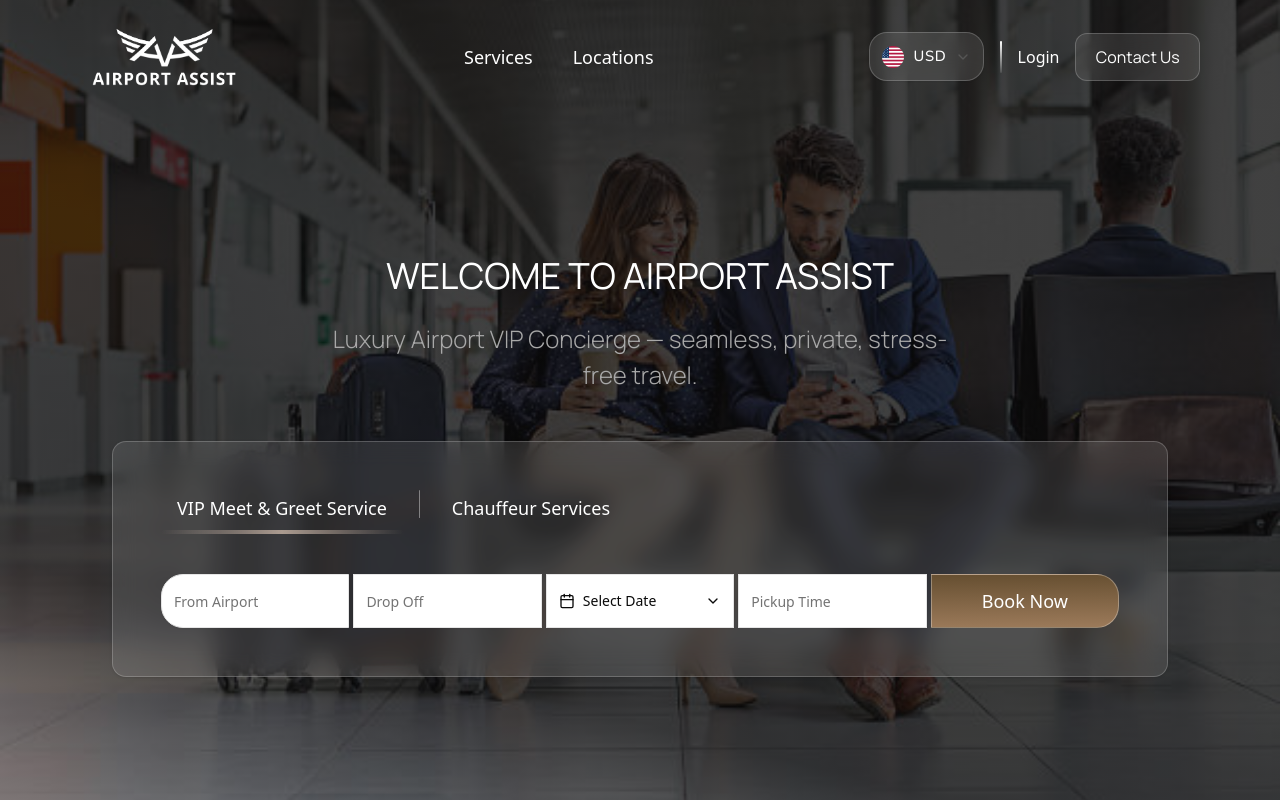
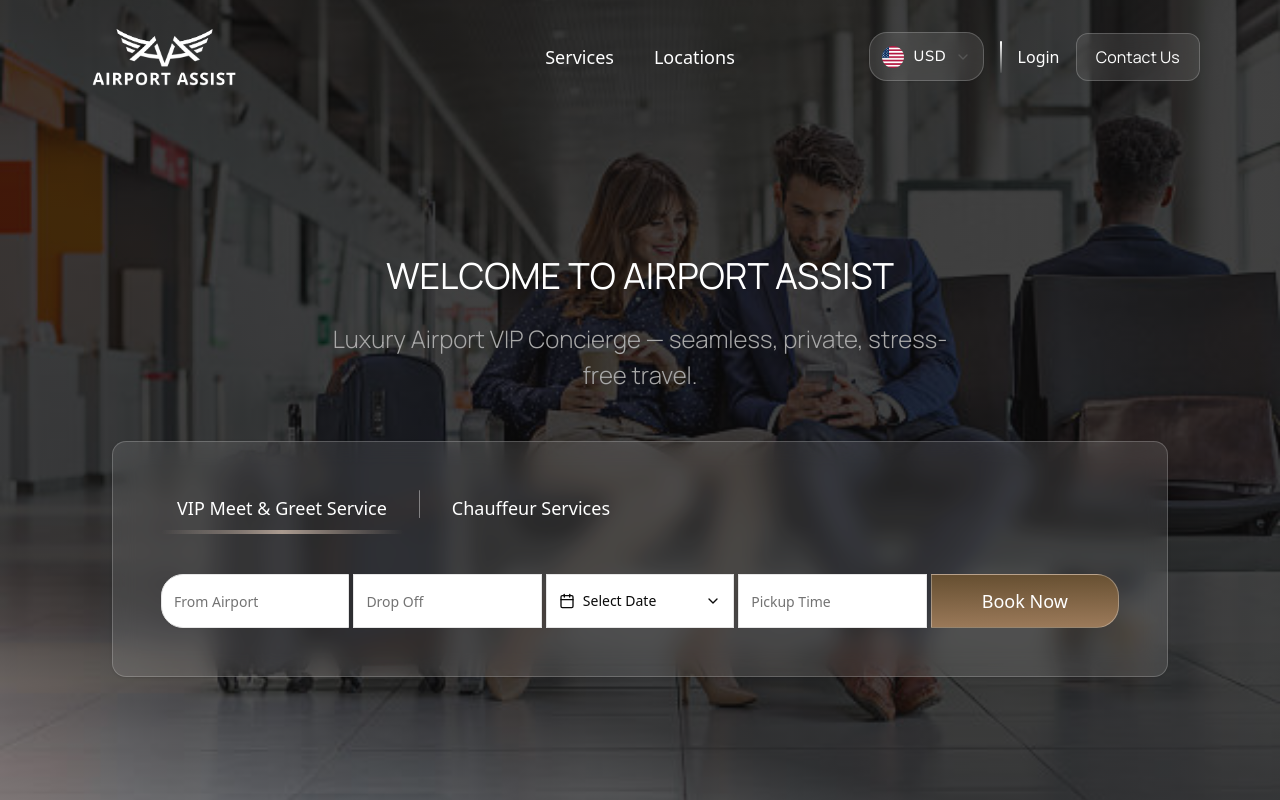
Before and after one commit to abdelkodosfathy/airport-assist, a Next.js app: page / in a window 1280 px wide. Shown: the top 800 px of the page. Built offline with nearby package versions, Linux system fonts and the light colour scheme.

Commit message:
our service reduce text size to 1.1rem

```diff
--- a/components/Header.tsx
+++ b/components/Header.tsx
@@ -136,7 +136,7 @@
         </Link>
 
         {/* Desktop Navigation */}
-        <nav className="hidden lg:flex items-center gap-10">
+        <nav className="absolute left-1/2 -translate-x-1/2 hidden  lg:flex items-center gap-10">
           <Link
             href="/services"
             className="text-white text-[18px] font-normal leading-none hover:text-gray-300 duration-300"
```
